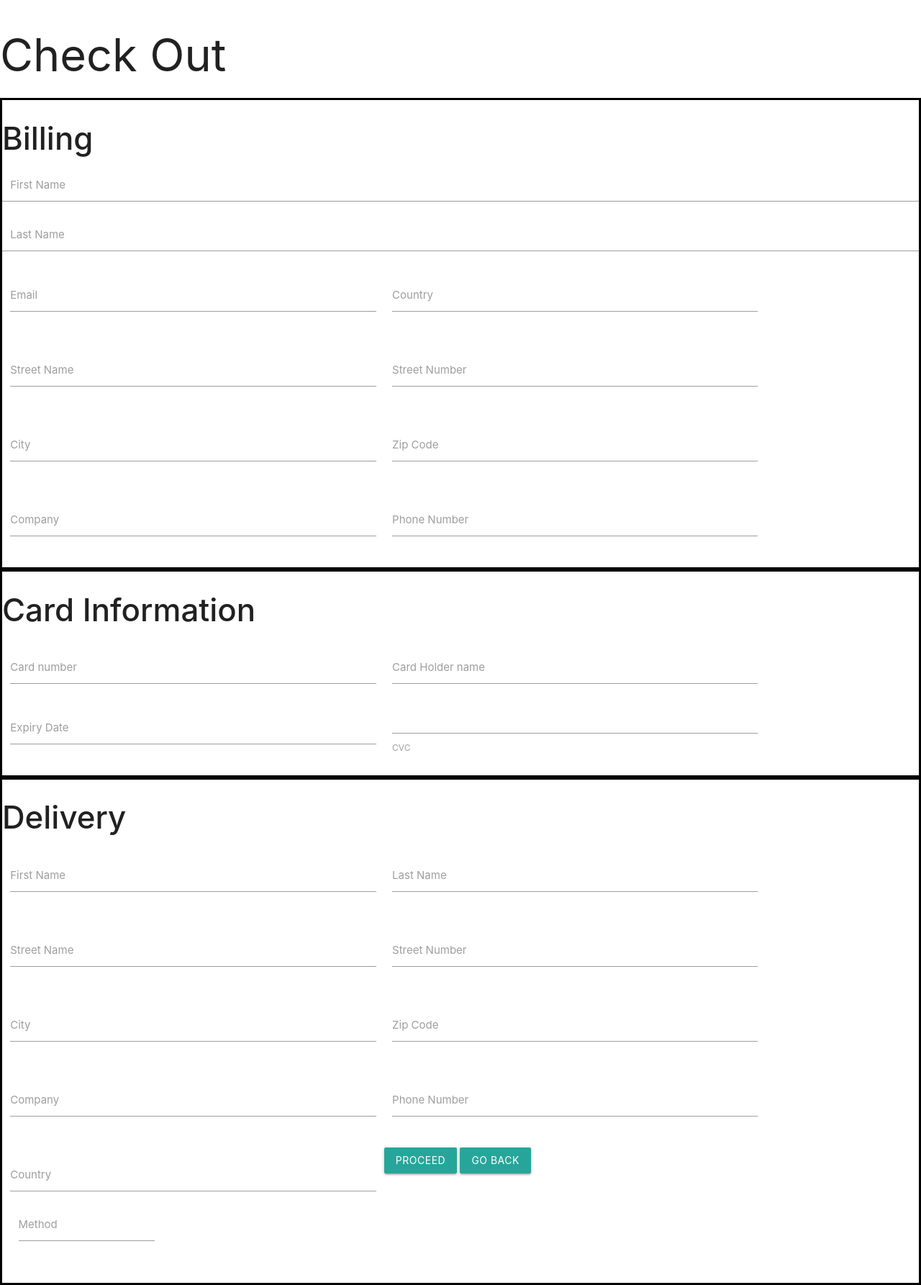
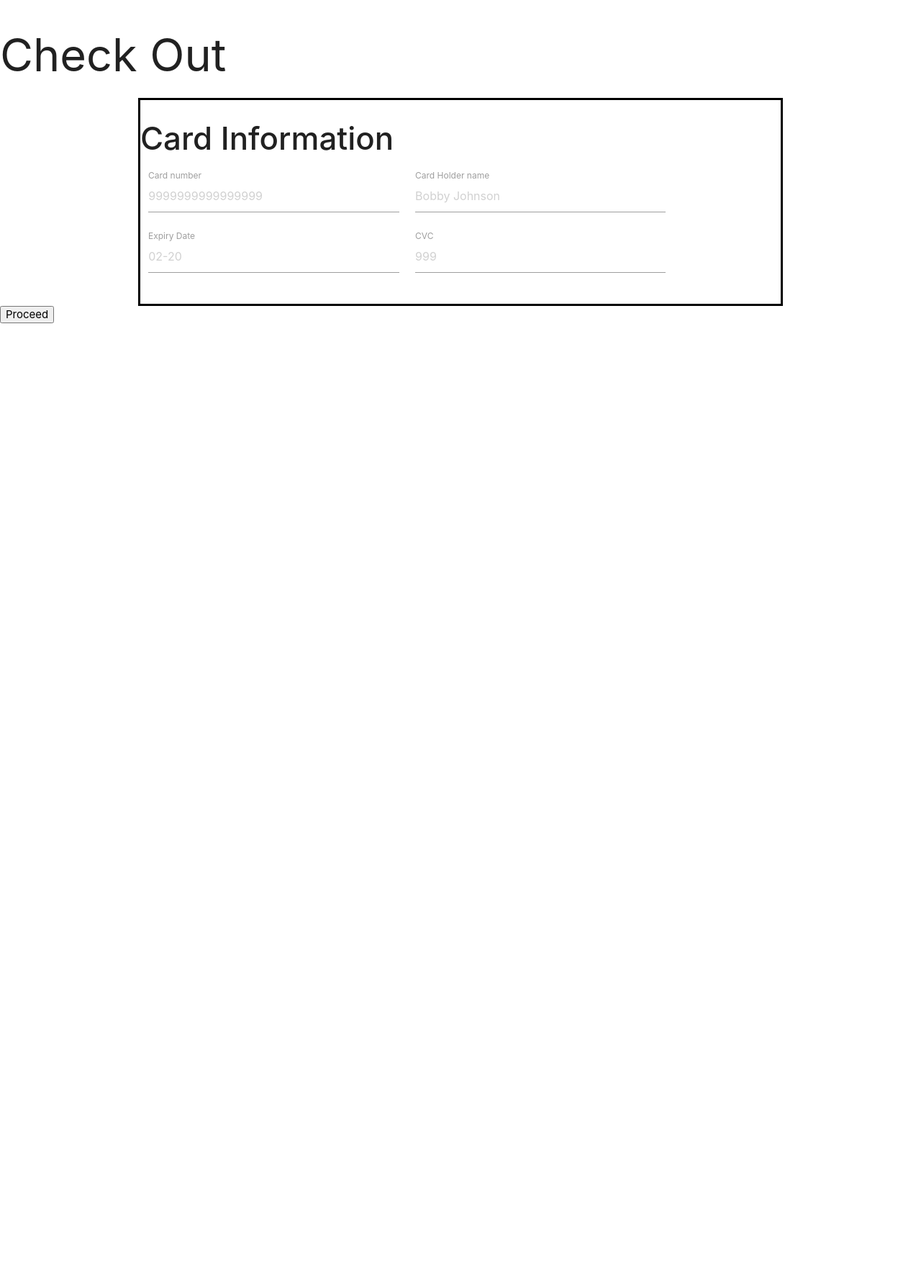
Before and after one commit to Logi19/CaptainConsole, a Django app: template CaptainConsole/store_app/templates/store_app/checkouts.html in a window 1280 px wide. Shown: the whole page at 72% size. After the commit the page ends 449 px from the top, so only its background shows below. Run offline with Django 3.2, Linux system fonts and the light colour scheme; the template is opened without the code that fills it: most values are stand-ins (such as "Sample title", 1, 10 or a date in 2020); form fields are guessed from the names that the template uses.

Commit message:
For Logi

```diff
--- a/CaptainConsole/store_app/templates/store_app/checkouts.html
+++ b/CaptainConsole/store_app/templates/store_app/checkouts.html
@@ -50,175 +50,175 @@
 <!--&lt;!&ndash;        </form>&ndash;&gt;-->
 <!--        <div class="container-items">-->
 <!--            <div class="row col s6">-->
-                <form method="POST" action="">
+<!--                <form method="POST" action="">-->
+<!--                    {% csrf_token %}-->
+<!--                    <div class="grid-item1">-->
+<!--    &lt;!&ndash;                    Billing Information&ndash;&gt;-->
+<!--                        <h3><strong>Billing</strong></h3>-->
+<!--                            <div class="input-field col s5">-->
+<!--                                {{form.billingFirstName}}-->
+<!--                                <label>First Name</label>-->
+<!--                            </div>-->
+<!--                            <div class="input-field col s5">-->
+<!--                                {{form.billingLastName}}-->
+<!--                                <label>Last Name</label>-->
+<!--                            </div>-->
+
+<!--                        <div class="row">-->
+<!--                            <div class="input-field col s5">-->
+<!--                                {{form.email}}-->
+<!--                                <label>Email</label>-->
+<!--                            </div>-->
+<!--                            <div class="input-field col s5">-->
+<!--                                {{form.billingCountry}}-->
+<!--                                <label>Country</label>-->
+<!--                            </div>-->
+<!--                        </div>-->
+<!--                        <div class="row">-->
+<!--                            <div class="input-field col s5">-->
+<!--                                {{form.billingStreet}}-->
+<!--                                <label>Street Name</label>-->
+<!--                            </div>-->
+<!--                            <div class="input-field col s5">-->
+<!--                                {{form.billingStreetNum}}-->
+<!--                                <label>Street Number</label>-->
+<!--                            </div>-->
+<!--                        </div>-->
+<!--                        <div class="row">-->
+<!--                            <div class="input-field col s5">-->
+<!--                                {{form.billingCity}}-->
+<!--                                <label>City</label>-->
+<!--                            </div>-->
+<!--                            <div class="input-field col s5">-->
+<!--                                {{form.billingPostal}}-->
+<!--                                <label>Zip Code</label>-->
+<!--                            </div>-->
+<!--                        </div>-->
+<!--                        <div class="row">-->
+<!--                            <div class="input-field col s5">-->
+<!--                                {{form.billingCompany}}-->
+<!--                                <label>Company</label>-->
+<!--                            </div>-->
+<!--                            <div class="input-field col s5">-->
+<!--                                {{form.billingPhone}}-->
+<!--                                <label>Phone Number</label>-->
+<!--                            </div>-->
+<!--                        </div>-->
+<!--                    </div>-->
+<!--                    <div class="grid-item2">-->
+<!--&lt;!&ndash;                        Card Information&ndash;&gt;-->
+<!--                        <h3><strong>Card Information</strong></h3>-->
+<!--                        <div class="row">-->
+<!--                            <div class="input-field col s5">-->
+<!--                                <input type="text" id="cardno">-->
+<!--                                <label>Card number</label>-->
+<!--                            </div>-->
+<!--                            <div class="input-field col s5">-->
+<!--                                <input type="text" id="cardname">-->
+<!--                                <label>Card Holder name</label>-->
+<!--                            </div>-->
+<!--                            <div class="input-field col s5">-->
+<!--                                <input type="text" id="expiryDate">-->
+<!--                                <label>Expiry Date</label>-->
+<!--                            </div>-->
+<!--                            <div class="sel col s5">-->
+<!--                                <input type="number" id="cvc">-->
+<!--                                <label>CVC</label>-->
+<!--                            </div>-->
+<!--                        </div>-->
+<!--                    </div>-->
+<!--                    <div class="grid-item3">-->
+<!--    &lt;!&ndash;                    Delivery Information&ndash;&gt;-->
+<!--                        <h3><strong>Delivery</strong></h3>-->
+<!--                        <div class="row">-->
+<!--                            <div class="input-field col s5">-->
+<!--                                {{form.deliveryFirstName}}-->
+<!--                                <label>First Name</label>-->
+<!--                            </div>-->
+<!--                            <div class="input-field col s5">-->
+<!--                                {{form.deliveryLastName}}-->
+<!--                                <label>Last Name</label>-->
+<!--                            </div>-->
+<!--                        </div>-->
+<!--                        <div class="row">-->
+<!--                            <div class="input-field col s5">-->
+<!--                                {{form.deliveryStreet}}-->
+<!--                                <label>Street Name</label>-->
+<!--                            </div>-->
+<!--                            <div class="input-field col s5">-->
+<!--                                {{form.deliveryStreetNum}}-->
+<!--                                <label>Street Number</label>-->
+<!--                            </div>-->
+<!--                        </div>-->
+<!--                        <div class="row">-->
+<!--                            <div class="input-field col s5">-->
+<!--                                {{form.deliveryCity}}-->
+<!--                                <label>City</label>-->
+<!--                            </div>-->
+<!--                            <div class="input-field col s5">-->
+<!--                                {{form.deliveryPostal}}-->
+<!--                                <label>Zip Code</label>-->
+<!--                            </div>-->
+<!--                        </div>-->
+<!--                        <div class="row">-->
+<!--                            <div class="input-field col s5">-->
+<!--                                {{form.deliveryCompany}}-->
+<!--                                <label>Company</label>-->
+<!--                            </div>-->
+<!--                            <div class="input-field col s5">-->
+<!--                                {{form.deliveryPhone}}-->
+<!--                                <label>Phone Number</label>-->
+<!--                            </div>-->
+<!--                        </div>-->
+<!--                        <div class="row">-->
+<!--                            <div class="input-field col s5">-->
+<!--                                {{form.deliveryCountry}}-->
+<!--                                <label>Country</label>-->
+<!--                            <div class="input-field col s5">-->
+<!--                                {{form.deliveryMethod}}-->
+<!--                                <label>Method</label>-->
+<!--                        </div>-->
+<!--                    </div>-->
+<!--                    <button type="submit" onclick="insertJSON()" class="btn btn-primary">Proceed</button>-->
+<!--                </form>-->
+<!--                <button class="btn btn-primary">Go Back</button>-->
+<!--            </div>-->
+<!--        </div>-->
+        <form method="post" action="">
             {% csrf_token %}
-                    <div class="grid-item1">
-    <!--                    Billing Information-->
-                        <h3><strong>Billing</strong></h3>
+            <div class="container">
+                {% for fields in form %}
                 <div class="input-field col s5">
-                                {{form.billingFirstName}}
-                                <label>First Name</label>
+                    {{fields}}
+                    <label>{{fields.label}}</label>
                 </div>
-                            <div class="input-field col s5">
-                                {{form.billingLastName}}
-                                <label>Last Name</label>
-                            </div>
-
-                        <div class="row">
-                            <div class="input-field col s5">
-                                {{form.email}}
-                                <label>Email</label>
-                            </div>
-                            <div class="input-field col s5">
-                                {{form.billingCountry}}
-                                <label>Country</label>
-                            </div>
-                        </div>
-                        <div class="row">
-                            <div class="input-field col s5">
-                                {{form.billingStreet}}
-                                <label>Street Name</label>
-                            </div>
-                            <div class="input-field col s5">
-                                {{form.billingStreetNum}}
-                                <label>Street Number</label>
-                            </div>
-                        </div>
-                        <div class="row">
-                            <div class="input-field col s5">
-                                {{form.billingCity}}
-                                <label>City</label>
-                            </div>
-                            <div class="input-field col s5">
-                                {{form.billingPostal}}
-                                <label>Zip Code</label>
-                            </div>
-                        </div>
-                        <div class="row">
-                            <div class="input-field col s5">
-                                {{form.billingCompany}}
-                                <label>Company</label>
-                            </div>
-                            <div class="input-field col s5">
-                                {{form.billingPhone}}
-                                <label>Phone Number</label>
-                            </div>
-                        </div>
-                    </div>
+                {% endfor %}
+                {% for error in field.error %}
+                <p class="error">{{error}}</p>
+                {% endfor %}
                 <div class="grid-item2">
 <!--                        Card Information-->
                     <h3><strong>Card Information</strong></h3>
                     <div class="row">
                         <div class="input-field col s5">
-                                <input type="text" id="cardno">
+                            <input type="number" id="cardNumber" placeholder="9999999999999999">
                             <label>Card number</label>
                         </div>
                         <div class="input-field col s5">
-                                <input type="text" id="cardname">
+                            <input type="text" id="cardName" placeholder="Bobby Johnson">
                             <label>Card Holder name</label>
                         </div>
                         <div class="input-field col s5">
-                                <input type="text" id="expiryDate">
+                            <input type="text" id="expiryDate" placeholder="02-20">
                             <label>Expiry Date</label>
                         </div>
-                            <div class="sel col s5">
-                                <input type="number" id="cvc">
+                        <div class="input-field col s5">
+                            <input type="number" id="cvc" placeholder="999">
                             <label>CVC</label>
                         </div>
                     </div>
                 </div>
-                    <div class="grid-item3">
-    <!--                    Delivery Information-->
-                        <h3><strong>Delivery</strong></h3>
-                        <div class="row">
-                            <div class="input-field col s5">
-                                {{form.deliveryFirstName}}
-                                <label>First Name</label>
             </div>
-                            <div class="input-field col s5">
-                                {{form.deliveryLastName}}
-                                <label>Last Name</label>
-                            </div>
-                        </div>
-                        <div class="row">
-                            <div class="input-field col s5">
-                                {{form.deliveryStreet}}
-                                <label>Street Name</label>
-                            </div>
-                            <div class="input-field col s5">
-                                {{form.deliveryStreetNum}}
-                                <label>Street Number</label>
-                            </div>
-                        </div>
-                        <div class="row">
-                            <div class="input-field col s5">
-                                {{form.deliveryCity}}
-                                <label>City</label>
-                            </div>
-                            <div class="input-field col s5">
-                                {{form.deliveryPostal}}
-                                <label>Zip Code</label>
-                            </div>
-                        </div>
-                        <div class="row">
-                            <div class="input-field col s5">
-                                {{form.deliveryCompany}}
-                                <label>Company</label>
-                            </div>
-                            <div class="input-field col s5">
-                                {{form.deliveryPhone}}
-                                <label>Phone Number</label>
-                            </div>
-                        </div>
-                        <div class="row">
-                            <div class="input-field col s5">
-                                {{form.deliveryCountry}}
-                                <label>Country</label>
-                            <div class="input-field col s5">
-                                {{form.deliveryMethod}}
-                                <label>Method</label>
-                        </div>
-                    </div>
-                    <button type="submit" onclick="insertJSON()" class="btn btn-primary">Proceed</button>
+            <button type="submit">Proceed</button>
         </form>
-                <button class="btn btn-primary">Go Back</button>
-<!--            </div>-->
-<!--        </div>-->
-<!--        <form method="post" action="">-->
-<!--            {% csrf_token %}-->
-<!--            <div class="container">-->
-<!--                {% for fields in form %}-->
-<!--                <div class="input-field col s5">-->
-<!--                    {{fields}}-->
-<!--                    <label>{{fields.label}}</label>-->
-<!--                </div>-->
-<!--                {% endfor %}-->
-<!--                {% for error in field.error %}-->
-<!--                <p class="error">{{error}}</p>-->
-<!--                {% endfor %}-->
-<!--                <div class="grid-item2">-->
-<!--&lt;!&ndash;                        Card Information&ndash;&gt;-->
-<!--                    <h3><strong>Card Information</strong></h3>-->
-<!--                    <div class="row">-->
-<!--                        <div class="input-field col s5">-->
-<!--                            <input type="number" id="cardNumber" placeholder="9999999999999999">-->
-<!--                            <label>Card number</label>-->
-<!--                        </div>-->
-<!--                        <div class="input-field col s5">-->
-<!--                            <input type="text" id="cardName" placeholder="Bobby Johnson">-->
-<!--                            <label>Card Holder name</label>-->
-<!--                        </div>-->
-<!--                        <div class="input-field col s5">-->
-<!--                            <input type="text" id="expiryDate" placeholder="02-20">-->
-<!--                            <label>Expiry Date</label>-->
-<!--                        </div>-->
-<!--                        <div class="input-field col s5">-->
-<!--                            <input type="number" id="cvc" placeholder="999">-->
-<!--                            <label>CVC</label>-->
-<!--                        </div>-->
-<!--                    </div>-->
-<!--                </div>-->
-<!--            </div>-->
-<!--            <button type="submit">Proceed</button>-->
-<!--        </form>-->
-<!--    {% endblock %}-->
+    {% endblock %}
```
Also changed, not shown: CaptainConsole/store_app/views.py (+8 -4 lines). Lines whose indentation alone changed are shown as unchanged.
